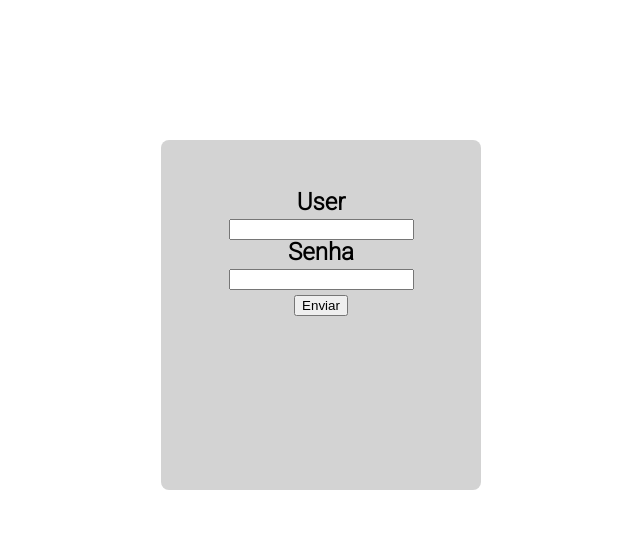
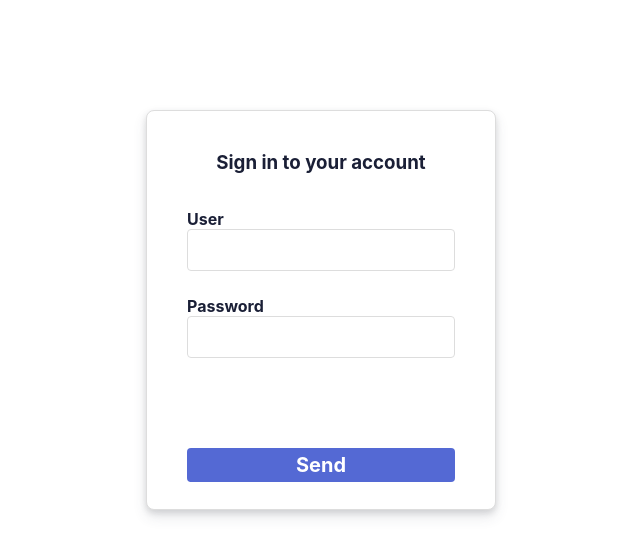
Before and after one commit to VirginioBruno/auth-search-client, a plain HTML site: page index.html in a window 1280 px wide. Shown: the whole page, without its empty margins (319-959 px from the left). Drawn offline with Linux system fonts and the light colour scheme.

Commit message:
Finishing the first layout model

```diff
--- /dev/null
+++ b/form.css
@@ -0,0 +1,47 @@
+*:focus {
+    outline: none;
+}
+
+form {
+    background-color: #ffff;
+    max-width: 350px;
+    max-height: 400px;
+    text-align: center;
+    margin: 110px auto;
+    padding: 40px;
+    border: 1px solid #ddd;
+    box-shadow: rgba(60, 66, 87, 0.12) 0px 7px 14px 0px, rgba(0, 0, 0, 0.12) 0px 3px 6px 0px;
+    border-radius: 8px;
+}
+
+form h3 {
+    margin-bottom: 10px;
+}
+
+form label {
+    font-size: 16px;
+    font-weight: bold;
+    margin-top: 25px;
+    float: left;
+}
+
+form input[type=submit] {
+    font-size: 20px;
+    font-weight: bold;
+    border: none;
+    border-radius: 4px;
+    background-color: rgb(84, 105, 212);
+    color: #fff;
+    padding: 5px;
+    width: 100%;
+    margin-top: 90px;
+    cursor: pointer;
+}
+
+form input:not([type=submit]) {
+    border-radius: 4px;
+    border: 1px solid #ddd;
+    width: 100%;
+    height: 42px;
+    padding: 5px;
+}
--- a/index.html
+++ b/index.html
@@ -5,25 +5,21 @@
     <meta http-equiv="X-UA-Compatible" content="IE=edge">
     <meta name="viewport" content="width=device-width, initial-scale=1.0">
     <title>Login screen</title>
-    <link rel="stylesheet" href="reset.css">
     <link rel="stylesheet" href="style.css">
-    <link rel="preconnect" href="https://fonts.googleapis.com">
-<link rel="preconnect" href="https://fonts.gstatic.com" crossorigin>
-<link href="https://fonts.googleapis.com/css2?family=Albert+Sans:wght@200&family=Noto+Sans:ital,wght@0,400;1,300&family=Poppins:wght@300&family=Roboto:wght@300&display=swap" rel="stylesheet">
-
+    <link rel="stylesheet" href="form.css">
 </head>
 <body>
     <main>
         <form action="/list.html">
+            <h3>Sign in to your account</h3>
             <label for="user">User</label>
-            <input type="text"required>
+            <input type="text" required>
 
-            <label for="senha">Senha</label>
+            <label for="password">Password</label>
             <input type="password" required>
 
-            <input type="submit" class='button'value="Enviar">
+            <input type="submit" value="Send">
         </form>
-
     </main>
 </body>
 </html>
--- a/reset.css
+++ /dev/null
@@ -1,48 +0,0 @@
-/* http://meyerweb.com/eric/tools/css/reset/
-   v2.0 | 20110126
-   License: none (public domain)
-*/
-
-html, body, div, span, applet, object, iframe,
-h1, h2, h3, h4, h5, h6, p, blockquote, pre,
-a, abbr, acronym, address, big, cite, code,
-del, dfn, em, img, ins, kbd, q, s, samp,
-small, strike, strong, sub, sup, tt, var,
-b, u, i, center,
-dl, dt, dd, ol, ul, li,
-fieldset, form, label, legend,
-table, caption, tbody, tfoot, thead, tr, th, td,
-article, aside, canvas, details, embed,
-figure, figcaption, footer, header, hgroup,
-menu, nav, output, ruby, section, summary,
-time, mark, audio, video {
-	margin: 0;
-	padding: 0;
-	border: 0;
-	font-size: 100%;
-	font: inherit;
-	vertical-align: baseline;
-}
-/* HTML5 display-role reset for older browsers */
-article, aside, details, figcaption, figure,
-footer, header, hgroup, menu, nav, section {
-	display: block;
-}
-body {
-	line-height: 1;
-}
-ol, ul {
-	list-style: none;
-}
-blockquote, q {
-	quotes: none;
-}
-blockquote:before, blockquote:after,
-q:before, q:after {
-	content: '';
-	content: none;
-}
-table {
-	border-collapse: collapse;
-	border-spacing: 0;
-}
--- a/style.css
+++ b/style.css
@@ -1,22 +1,9 @@
-body {
-    font-family: 'Albert Sans', sans-serif;
-    font-family: 'Noto Sans', sans-serif;
-    font-family: 'Poppins', sans-serif;
-    font-family: 'Roboto', sans-serif;
-    font-size: 18pt;
-    font-weight: bold;
+* {
+    padding: 0;
+    margin: 0;
+    color: #1a1f36;
+    box-sizing: border-box;
+    word-wrap: break-word;
+    overflow: hidden;
+    font-family: -apple-system, BlinkMacSystemFont, Segoe UI, Roboto, Helvetica Neue, Ubuntu, sans-serif;
 }
-
-form {
-    background-color: lightgray;
-    width: 220px;
-    height: 250px;
-    text-align: center;
-    margin: 140px auto;
-    padding: 50px;
-    border-radius: 8px;
-}
-
-form label {
-    margin-top: 10px;
-}
```
